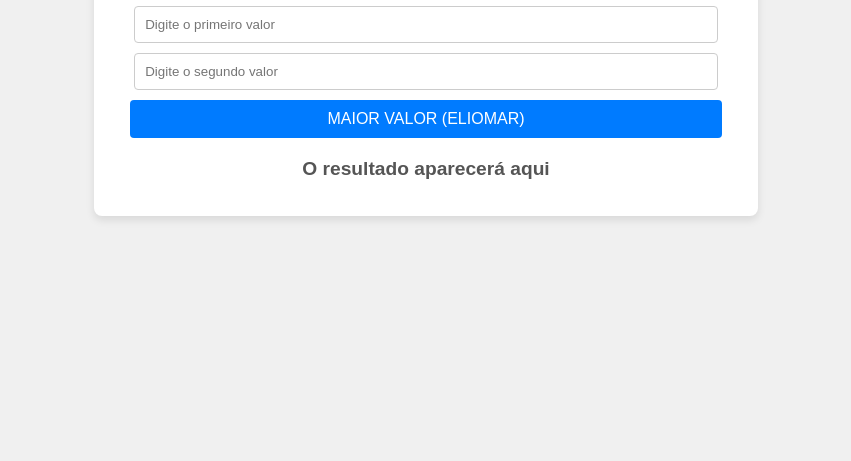
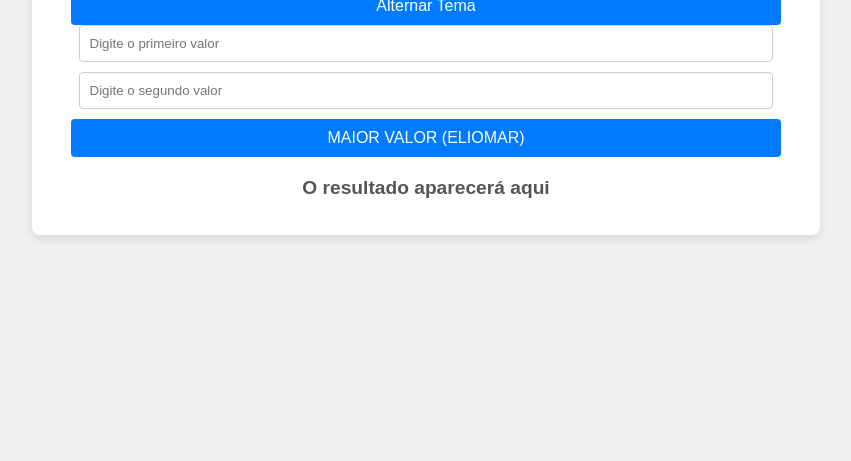
Before and after one commit to engeliomaralmeida-ctrl/Aula-4.1, a plain HTML site: page index.html in a window 1280 px wide. Shown: the part 339-800 px from the top of the page, without its empty margins (214-1065 px from the left). Drawn offline with Linux system fonts and the light colour scheme.

Commit message:
Update title and add theme toggle button

```diff
--- a/index.html
+++ b/index.html
@@ -3,7 +3,7 @@
 <head>
     <meta charset="UTF-8">
     <meta name="viewport" content="width=device-width, initial-scale=1.0">
-    <title>Maior Valor</title>
+    <title>Calculadora - Maior Valor</title>
     <link rel="stylesheet" href="css/style.css">
 </head>
 
@@ -11,10 +11,13 @@
     <div class="container">
         <h1>Calculadora - Maior Valor</h1>
 
+        <!-- Botão de alternância de tema -->
+        <button id="toggle-theme">Alternar Tema</button>
+
         <input type="number" id="valor1" placeholder="Digite o primeiro valor">
         <input type="number" id="valor2" placeholder="Digite o segundo valor">
 
-        <!-- Botão -->
+        <!-- Botão existente -->
         <button onclick="calcularMaiorValor()">MAIOR VALOR (ELIOMAR)</button>
 
         <h2 id="resultado">O resultado aparecerá aqui</h2>
```
